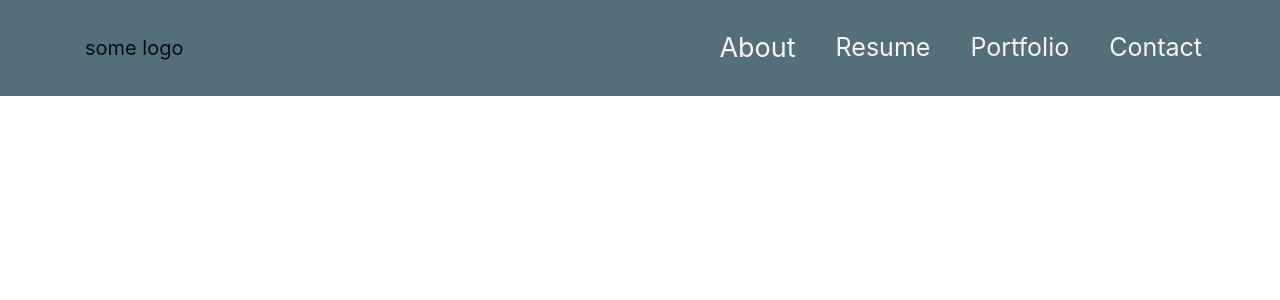
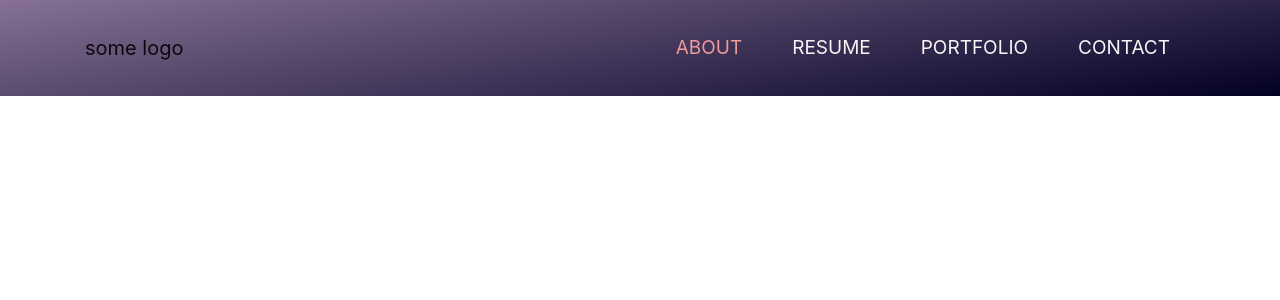
Before and after one commit to aidanakad/resume, a React (Create React App) app: page / in a window 1280 px wide. Shown: the top 300 px of the page. Built offline with nearby package versions, Linux system fonts and the light colour scheme.

Commit message:
fixed according comments, changed styles for navigation

```diff
--- a/public/index.html
+++ b/public/index.html
@@ -24,7 +24,6 @@
       work correctly both with client-side routing and a non-root public URL.
       Learn how to configure a non-root public URL by running `npm run build`.
     -->
-    <link href="https://fonts.googleapis.com/css2?family=Poppins:ital,wght@0,200;0,300;0,400;0,700;1,500&display=swap" rel="stylesheet">
     <title>React App</title>
   </head>
   <body>
--- a/src/components/NavBar.js
+++ b/src/components/NavBar.js
@@ -5,12 +5,10 @@ import style from './nav.module.css'
 
 export default function Navigation() {
   return (
-    <div>
       <Navbar fixed="top" collapseOnSelect expand="md" variante="dark" className={style.nav}>
         <Container>
           <Navbar.Brand href="/">
             some logo
-
           </Navbar.Brand>
           <Navbar.Toggle aria-controls="responsive-navbar-nav"/>
           <Navbar.Collapse id="responsive-navbar-nav">
@@ -23,6 +21,6 @@ export default function Navigation() {
           </Navbar.Collapse>
         </Container>
       </Navbar>
-    </div>
+
   );
 }
--- a/src/components/nav.module.css
+++ b/src/components/nav.module.css
@@ -1,32 +1,30 @@
 .nav{
 
     height: 96px;
-    font-size: 25px;
-    background: #546e7a;
+    font-size: 19px;
+    background: rgb(2,0,36);
+    background: linear-gradient(351deg, rgba(2,0,36,1) 0%, rgba(134,113,148,1) 100%, rgba(0,212,255,1) 100%);
 }
 
 .navBar{
+    width: 100%;
     display: flex;
-    flex-direction: row;
-    align-items: center;
-    justify-content: right;
-    margin-left: 500px;
+    justify-content: flex-end;
+}
+
+.activeLink {
+    color: #ef9a9a!important;
 
 }
 
-.activeLink{
-    color: #ffffff;
-    font-weight: 700;
-    font-size: 27px;
-}
-
 .navlink{
-    padding: 0 20px 0 20px;
+    padding: 0 25px 0 25px;
     color: #f5f5f5;
-    font-weight: 400;
+    text-transform: uppercase;
+    transition: 0.5s;
 }
 
 .navlink:hover{
-    color: #ffffff;
-    font-weight: 600;
+    color: #ef9a9a;
+    transform: scale(1.2);
 }
--- a/src/index.css
+++ b/src/index.css
@@ -1,3 +1,6 @@
+@import url('https://fonts.googleapis.com/css2?family=Poppins:ital,wght@0,200;0,300;0,400;0,700;1,500&display=swap');
+
+
 body {
   margin: 0;
   font-family: 'Poppins', sans-serif;
```
Also changed, not shown: 1 other file (tests, documents, lock files or other folders).
